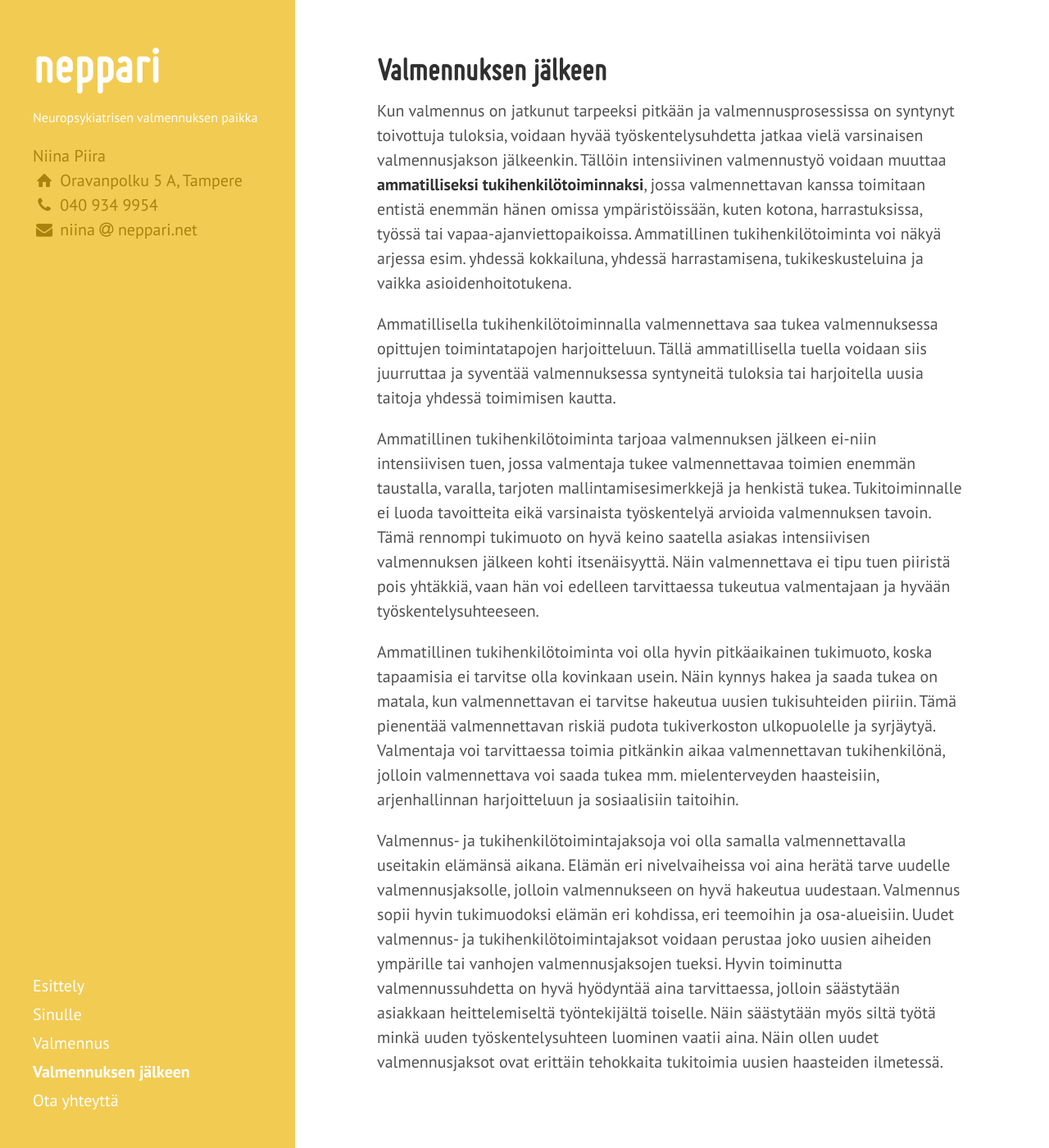
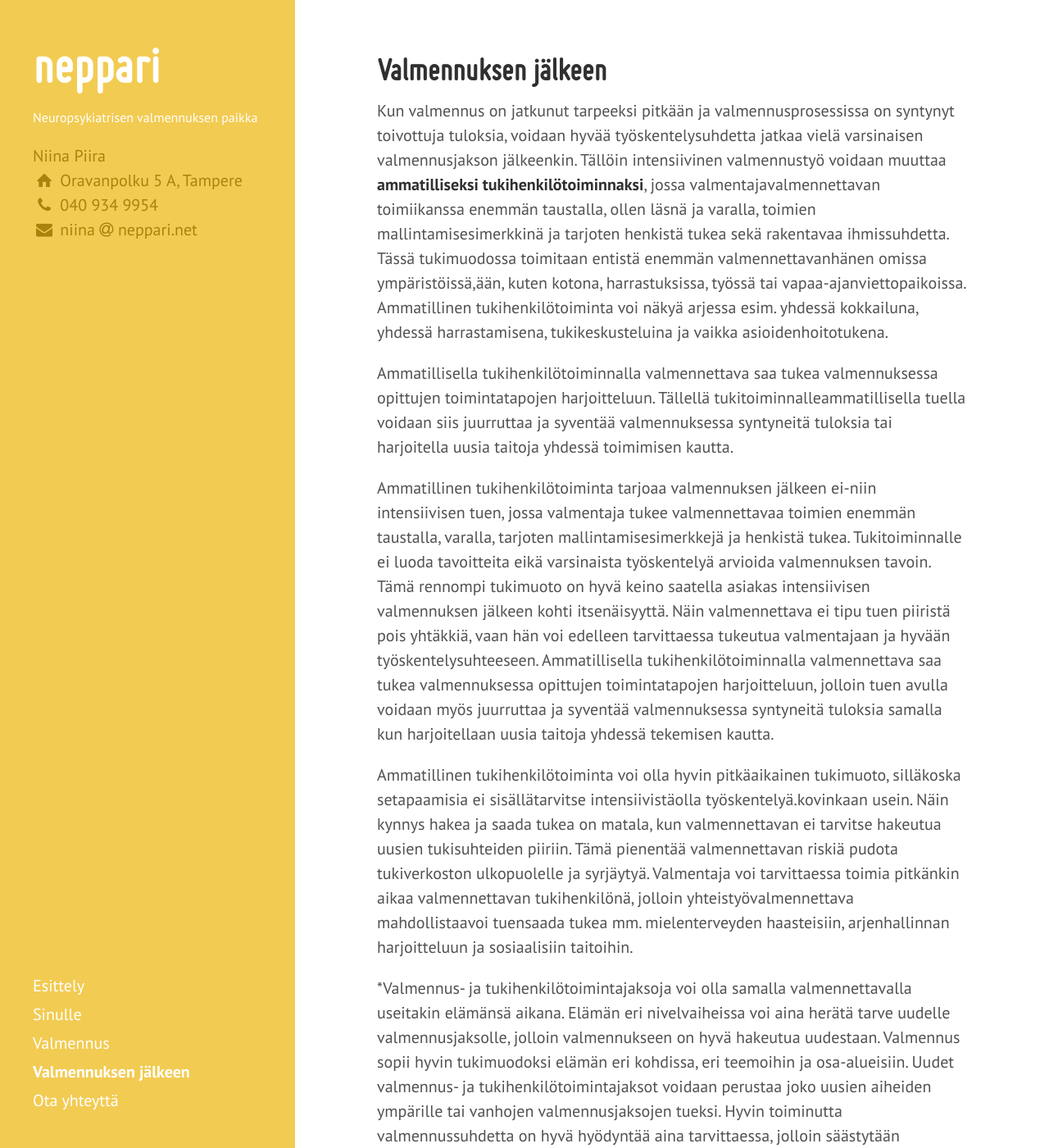
Before and after one commit to niinapiira/neppari.net, a Jekyll site: the page built from valmennuksen-jalkeen.md, in a window 1280 px wide and 1400 px high. Shown: the whole window at 82% size. Built offline with Jekyll 4.4.1, drawn with Linux system fonts in a browser that asks for light colours; Markdown is read by kramdown in place of the engine named in the settings; some of the changed text lies outside the part shown.

Commit message:
Updated valmennuksen-jalkeen.md

```diff
--- a/valmennuksen-jalkeen.md
+++ b/valmennuksen-jalkeen.md
@@ -5,12 +5,13 @@ title: Valmennuksen jälkeen
 published: true
 ---
 
-Kun valmennus on jatkunut tarpeeksi pitkään ja valmennusprosessissa on syntynyt toivottuja tuloksia, voidaan hyvää työskentelysuhdetta jatkaa vielä varsinaisen valmennusjakson jälkeenkin. Tällöin intensiivinen valmennustyö voidaan muuttaa **ammatilliseksi tukihenkilötoiminnaksi**, jossa valmennettavan kanssa toimitaan entistä enemmän hänen omissa ympäristöissään, kuten kotona, harrastuksissa, työssä tai vapaa-ajanviettopaikoissa. Ammatillinen tukihenkilötoiminta voi näkyä arjessa esim. yhdessä kokkailuna, yhdessä harrastamisena, tukikeskusteluina ja vaikka asioidenhoitotukena.
 
-Ammatillisella tukihenkilötoiminnalla valmennettava saa tukea valmennuksessa opittujen toimintatapojen harjoitteluun. Tällä ammatillisella tuella voidaan siis juurruttaa ja syventää valmennuksessa syntyneitä tuloksia tai harjoitella uusia taitoja yhdessä toimimisen kautta.
+Kun valmennus on jatkunut tarpeeksi pitkään ja valmennusprosessissa on syntynyt toivottuja tuloksia, voidaan hyvää työskentelysuhdetta jatkaa vielä varsinaisen valmennusjakson jälkeenkin. Tällöin intensiivinen valmennustyö voidaan muuttaa **ammatilliseksi tukihenkilötoiminnaksi**, jossa valmentajavalmennettavan toimiikanssa enemmän taustalla, ollen läsnä ja varalla, toimien mallintamisesimerkkinä ja tarjoten henkistä tukea sekä rakentavaa ihmissuhdetta. Tässä tukimuodossa toimitaan entistä enemmän valmennettavanhänen omissa ympäristöissä,ään, kuten kotona, harrastuksissa, työssä tai vapaa-ajanviettopaikoissa. Ammatillinen tukihenkilötoiminta voi näkyä arjessa esim. yhdessä kokkailuna, yhdessä harrastamisena, tukikeskusteluina ja vaikka asioidenhoitotukena.
 
-Ammatillinen tukihenkilötoiminta tarjoaa valmennuksen jälkeen ei-niin intensiivisen tuen, jossa valmentaja tukee valmennettavaa toimien enemmän taustalla, varalla, tarjoten mallintamisesimerkkejä ja henkistä tukea. Tukitoiminnalle ei luoda tavoitteita eikä varsinaista työskentelyä arvioida valmennuksen tavoin. Tämä rennompi tukimuoto on hyvä keino saatella asiakas intensiivisen valmennuksen jälkeen kohti itsenäisyyttä. Näin valmennettava ei tipu tuen piiristä pois yhtäkkiä, vaan hän voi edelleen tarvittaessa tukeutua valmentajaan ja hyvään työskentelysuhteeseen.
+Ammatillisella tukihenkilötoiminnalla valmennettava saa tukea valmennuksessa opittujen toimintatapojen harjoitteluun. Tällellä tukitoiminnalleammatillisella tuella voidaan siis juurruttaa ja syventää valmennuksessa syntyneitä tuloksia tai harjoitella uusia taitoja yhdessä toimimisen kautta.
 
-Ammatillinen tukihenkilötoiminta voi olla hyvin pitkäaikainen tukimuoto, koska tapaamisia ei tarvitse olla kovinkaan usein. Näin kynnys hakea ja saada tukea on matala, kun valmennettavan ei tarvitse hakeutua uusien tukisuhteiden piiriin. Tämä pienentää valmennettavan riskiä pudota tukiverkoston ulkopuolelle ja syrjäytyä. Valmentaja voi tarvittaessa toimia pitkänkin aikaa valmennettavan tukihenkilönä, jolloin valmennettava voi saada tukea mm. mielenterveyden haasteisiin, arjenhallinnan harjoitteluun ja sosiaalisiin taitoihin.
+Ammatillinen tukihenkilötoiminta tarjoaa valmennuksen jälkeen ei-niin intensiivisen tuen, jossa valmentaja tukee valmennettavaa toimien enemmän taustalla, varalla, tarjoten mallintamisesimerkkejä ja henkistä tukea. Tukitoiminnalle ei luoda tavoitteita eikä varsinaista työskentelyä arvioida valmennuksen tavoin. Tämä rennompi tukimuoto on hyvä keino saatella asiakas intensiivisen valmennuksen jälkeen kohti itsenäisyyttä. Näin valmennettava ei tipu tuen piiristä pois yhtäkkiä, vaan hän voi edelleen tarvittaessa tukeutua valmentajaan ja hyvään työskentelysuhteeseen. Ammatillisella tukihenkilötoiminnalla valmennettava saa tukea valmennuksessa opittujen toimintatapojen harjoitteluun, jolloin tuen avulla voidaan myös juurruttaa ja syventää valmennuksessa syntyneitä tuloksia samalla kun harjoitellaan uusia taitoja yhdessä tekemisen kautta.
 
-Valmennus- ja tukihenkilötoimintajaksoja voi olla samalla valmennettavalla useitakin elämänsä aikana. Elämän eri nivelvaiheissa voi aina herätä tarve uudelle valmennusjaksolle, jolloin valmennukseen on hyvä hakeutua uudestaan. Valmennus sopii hyvin tukimuodoksi elämän eri kohdissa, eri teemoihin ja osa-alueisiin. Uudet valmennus- ja tukihenkilötoimintajaksot voidaan perustaa joko uusien aiheiden ympärille tai vanhojen valmennusjaksojen tueksi. Hyvin toiminutta valmennussuhdetta on hyvä hyödyntää aina tarvittaessa, jolloin säästytään asiakkaan heittelemiseltä työntekijältä toiselle. Näin säästytään myös siltä työtä minkä uuden työskentelysuhteen luominen vaatii aina. Näin ollen uudet valmennusjaksot ovat erittäin tehokkaita tukitoimia uusien haasteiden ilmetessä.
+Ammatillinen tukihenkilötoiminta voi olla hyvin pitkäaikainen tukimuoto, silläkoska setapaamisia ei sisällätarvitse intensiivistäolla työskentelyä.kovinkaan usein. Näin kynnys hakea ja saada tukea on matala, kun valmennettavan ei tarvitse hakeutua uusien tukisuhteiden piiriin. Tämä pienentää valmennettavan riskiä pudota tukiverkoston ulkopuolelle ja syrjäytyä. Valmentaja voi tarvittaessa toimia pitkänkin aikaa valmennettavan tukihenkilönä, jolloin yhteistyövalmennettava mahdollistaavoi tuensaada tukea mm. mielenterveyden haasteisiin, arjenhallinnan harjoitteluun ja sosiaalisiin taitoihin.
+
+*Valmennus- ja tukihenkilötoimintajaksoja voi olla samalla valmennettavalla useitakin elämänsä aikana. Elämän eri nivelvaiheissa voi aina herätä tarve uudelle valmennusjaksolle, jolloin valmennukseen on hyvä hakeutua uudestaan. Valmennus sopii hyvin tukimuodoksi elämän eri kohdissa, eri teemoihin ja osa-alueisiin. Uudet valmennus- ja tukihenkilötoimintajaksot voidaan perustaa joko uusien aiheiden ympärille tai vanhojen valmennusjaksojen tueksi. Hyvin toiminutta valmennussuhdetta on hyvä hyödyntää aina tarvittaessa, jolloin säästytään asiakkaan heittelemiseltä työntekijältä toiselle. Näin säästytään myös siltä työtä minkä uuden työskentelysuhteen luominen vaatii aina. Näin ollen uudet valmennusjaksot ovat erittäin tehokkaita tukitoimia uusien haasteiden ilmetessä.
```
